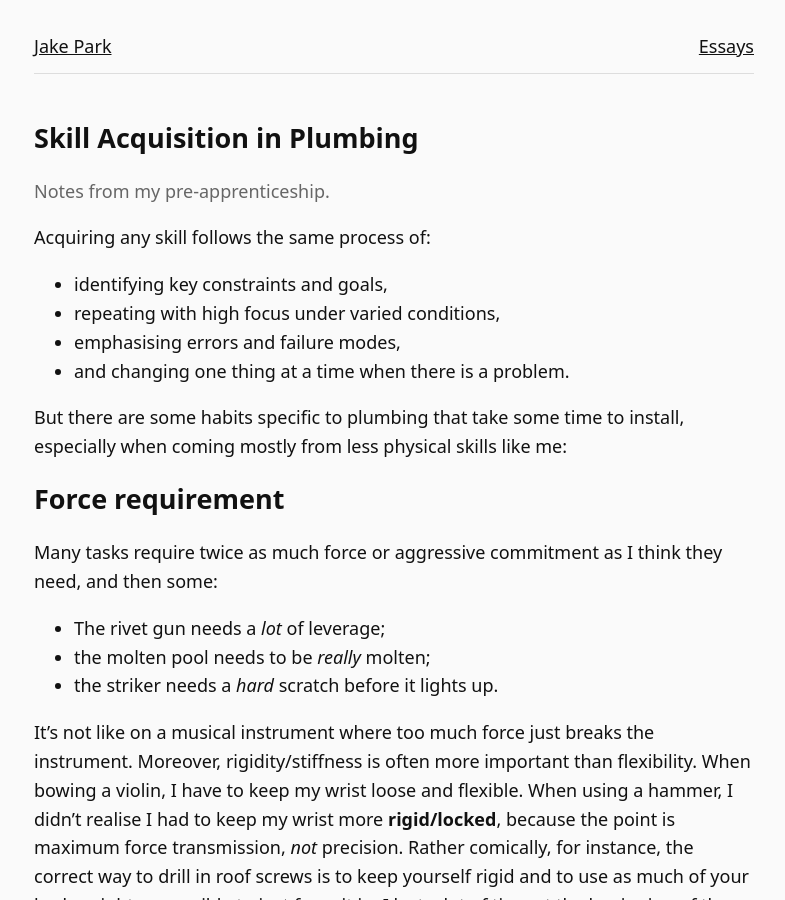
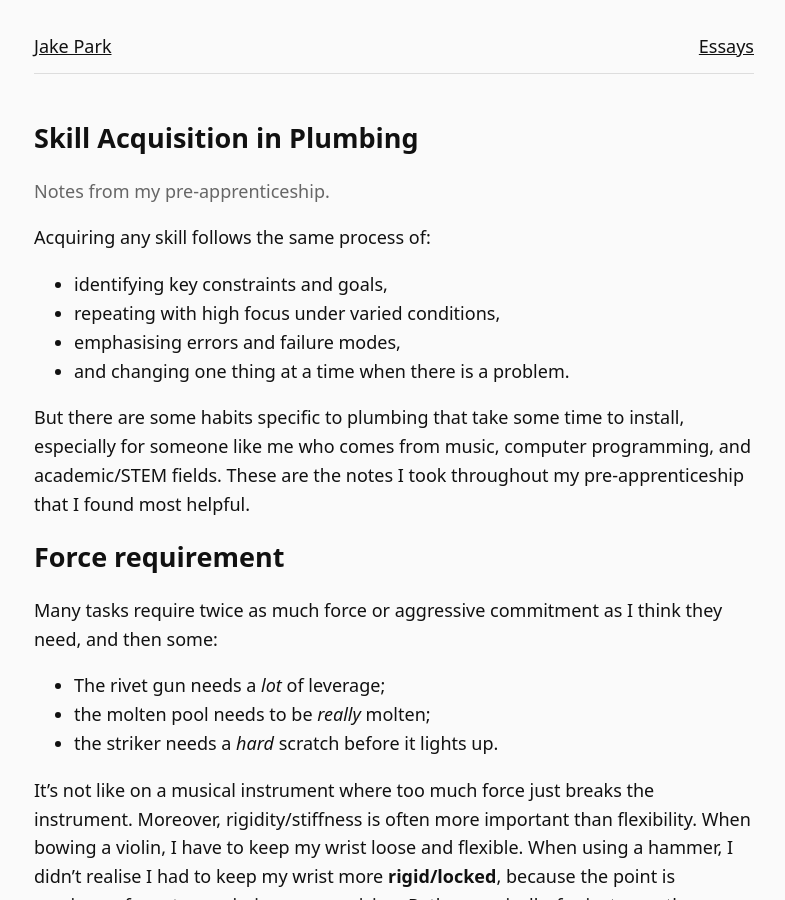
Before and after one commit to JakeHPark/jakehpark.github.io, a Jekyll site: the page built from _essays/Skill Acquisition in Plumbing.md, in a window 1280 px wide and 900 px high. Shown: the whole window, without its empty margins (246-1031 px from the left). Built offline with Jekyll 4.4.1, drawn with Linux system fonts in a browser that asks for light colours.

Commit message:
Clarify habits specific to plumbing for new learners
Expanded on the challenges of transitioning from non-physical skills to plumbing, emphasizing the importance of repetition and tracking progress.

```diff
--- a/_essays/Skill Acquisition in Plumbing.md
+++ b/_essays/Skill Acquisition in Plumbing.md
@@ -12,7 +12,7 @@ Acquiring any skill follows the same process of:
 - emphasising errors and failure modes,
 - and changing one thing at a time when there is a problem.
 
-But there are some habits specific to plumbing that take some time to install, especially when coming mostly from less physical skills like me:
+But there are some habits specific to plumbing that take some time to install, especially for someone like me who comes from music, computer programming, and academic/STEM fields. These are the notes I took throughout my pre-apprenticeship that I found most helpful.
 
 ## Force requirement
 
```
